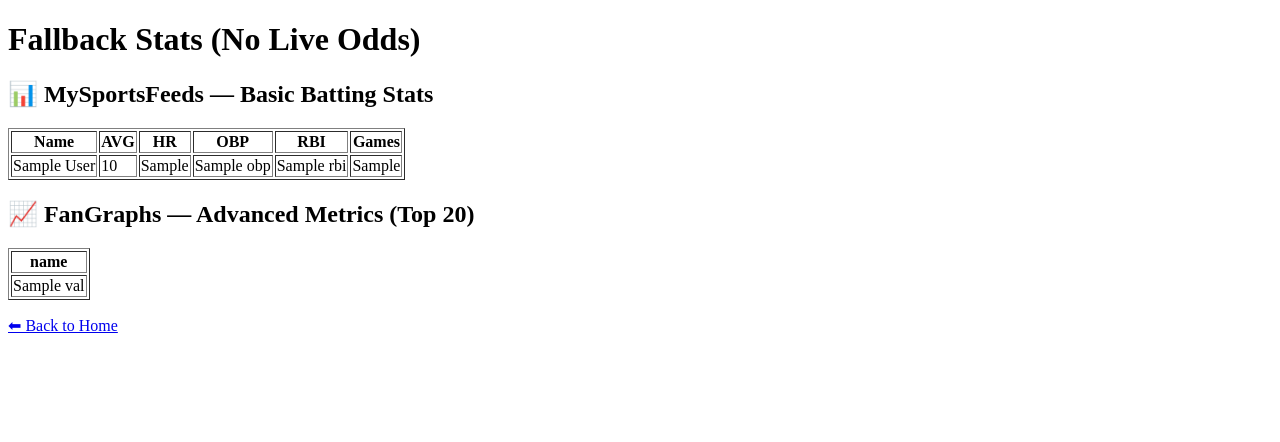
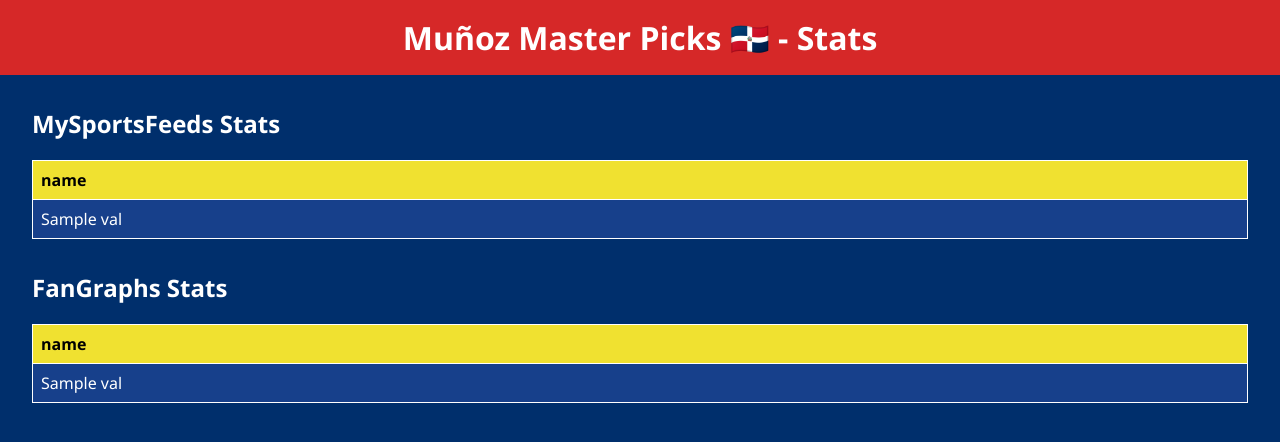
Before and after one commit to CMunoz-24/Munoz-Master-Picks, a Flask app: template templates/stats.html in a window 1280 px wide. Shown: the top 442 px of the page. Run offline with Flask 3, Linux system fonts and the light colour scheme; the template is opened without the code that fills it: most values are stand-ins (such as "Sample title", 1, 10 or a date in 2020).

Commit message:
Integrated Dominican-styled game detail and stats pages

```diff
--- a/templates/stats.html
+++ b/templates/stats.html
@@ -1,34 +1,73 @@
 
 <!DOCTYPE html>
-<html>
+<html lang="en">
 <head>
-    <title>Fallback Player Stats</title>
+    <meta charset="UTF-8">
+    <title>Stats - Muñoz Master Picks 🇩🇴</title>
+    <style>
+        body {
+            font-family: 'Segoe UI', sans-serif;
+            background-color: #002f6c;
+            color: white;
+            margin: 0;
+            padding: 0;
+        }
+        header {
+            background-color: #d62828;
+            text-align: center;
+            padding: 1rem;
+        }
+        header h1 {
+            margin: 0;
+            font-size: 2rem;
+            color: #ffffff;
+        }
+        .section {
+            margin: 2rem;
+        }
+        table {
+            width: 100%;
+            border-collapse: collapse;
+            background-color: #17408b;
+        }
+        th, td {
+            border: 1px solid white;
+            padding: 8px;
+            text-align: left;
+        }
+        th {
+            background-color: #f0e130;
+            color: black;
+        }
+    </style>
 </head>
 <body>
-    <h1>Fallback Stats (No Live Odds)</h1>
-
-    <h2>📊 MySportsFeeds — Basic Batting Stats</h2>
-    <table border="1">
+    <header>
+        <h1>Muñoz Master Picks 🇩🇴 - Stats</h1>
+    </header>
+    <div class="section">
+        <h2>MySportsFeeds Stats</h2>
+        <table>
             <tr>
-            <th>Name</th><th>AVG</th><th>HR</th><th>OBP</th><th>RBI</th><th>Games</th>
+                {% for col in msf_stats[0].keys() %}
+                    <th>{{ col }}</th>
+                {% endfor %}
             </tr>
             {% for row in msf_stats %}
                 <tr>
-            <td>{{ row.first_name }} {{ row.last_name }}</td>
-            <td>{{ row.avg }}</td>
-            <td>{{ row.hr }}</td>
-            <td>{{ row.obp }}</td>
-            <td>{{ row.rbi }}</td>
-            <td>{{ row.games_played }}</td>
+                    {% for val in row.values() %}
+                        <td>{{ val }}</td>
+                    {% endfor %}
                 </tr>
             {% endfor %}
         </table>
-
-    <h2>📈 FanGraphs — Advanced Metrics (Top 20)</h2>
-    <table border="1">
+    </div>
+    <div class="section">
+        <h2>FanGraphs Stats</h2>
+        <table>
             <tr>
-            {% for key in fg_stats[0].keys() %}
-            <th>{{ key }}</th>
+                {% for col in fg_stats[0].keys() %}
+                    <th>{{ col }}</th>
                 {% endfor %}
             </tr>
             {% for row in fg_stats %}
@@ -39,7 +78,6 @@
                 </tr>
             {% endfor %}
         </table>
-
-    <p><a href="/home">⬅ Back to Home</a></p>
+    </div>
 </body>
 </html>
```
Also changed, not shown: templates/game_detail.html (+64 -89 lines). Lines whose indentation alone changed are shown as unchanged.
